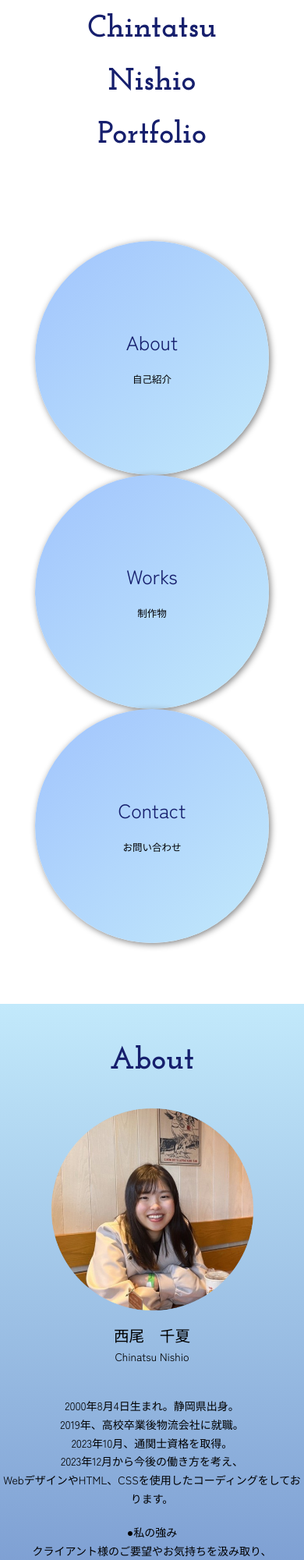
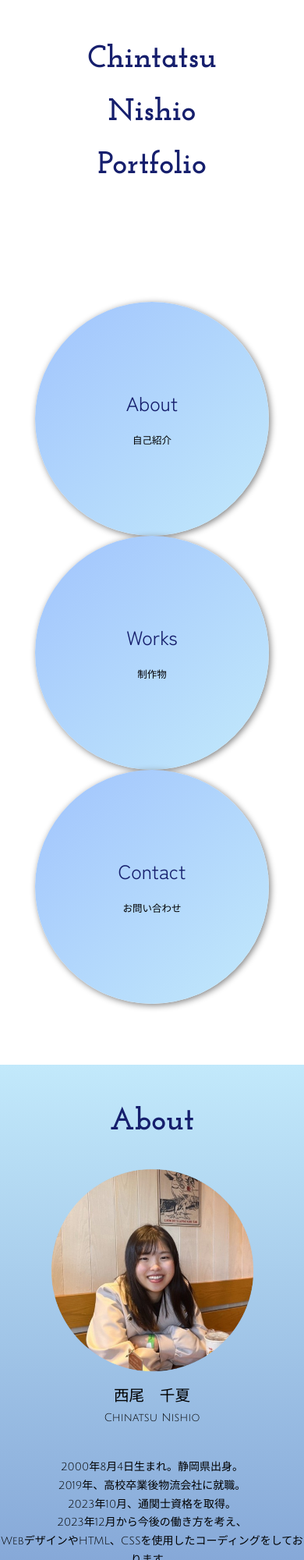
Before and after one commit to COCOMOA/portfolio, a plain HTML site: page index.html in a window 390 px wide. Shown: the top 2000 px of the page at 78% size. Drawn offline with Linux system fonts and the light colour scheme; some packages are replaced by stand-ins of ours.

Commit message:
Update style.css

```diff
--- a/style.css
+++ b/style.css
@@ -253,6 +253,7 @@ p{
      color:white;
      font-size:120%;
      padding:3%;
+     font-family:"julius sans one";
     }
     ul{
       list-style: none;
@@ -261,7 +262,10 @@ p{
       text-decoration:none;
       color:white;
     }
-    .fotter-maenu{
+    p{
+      font-family:"julius sans one";
+    }
+    .fotter-manu{
      padding-left:50px;
     }
     @media(max-width:600px){
@@ -272,6 +276,7 @@ p{
     }
     .header h1{
       position:relative;
+      padding-top:20%;
     }
     h1 span{
       display:block;
```
